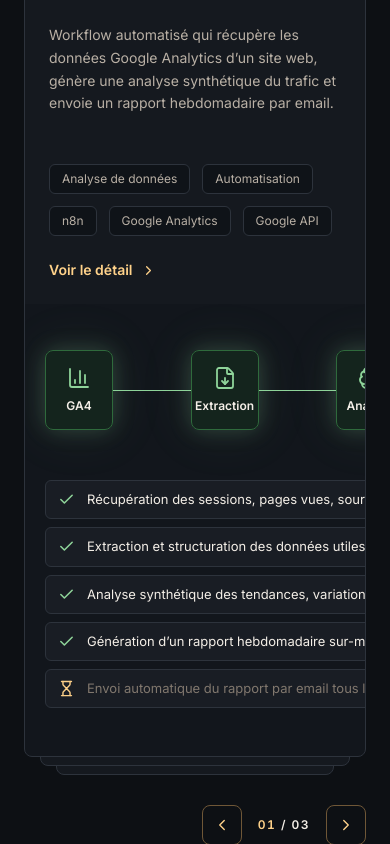
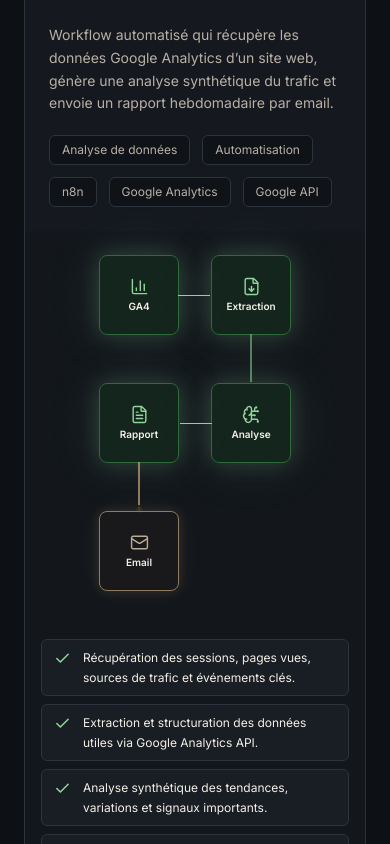
Before and after one commit to Alek6-dev/sixlab-portfolio, a Next.js app: page / in a window 390 px wide. Shown: the part 2820-3664 px from the top of the page. Built offline with nearby package versions, Linux system fonts and the light colour scheme.

Commit message:
Improve home responsive interactions

```diff
--- a/src/components/AutomationCard.tsx
+++ b/src/components/AutomationCard.tsx
@@ -75,9 +75,9 @@ export default function AutomationCard({ automation }: { automation: Automation
             </span>
           </div>
 
-          <p className="min-h-[108px] max-w-md text-sm leading-relaxed text-copy-muted">{automation.description}</p>
+          <p className="max-w-md text-sm leading-relaxed text-copy-muted lg:min-h-[108px]">{automation.description}</p>
 
-          <div className="mt-8 flex min-h-[68px] max-w-md flex-wrap content-start gap-3">
+          <div className="mt-5 flex min-h-[68px] max-w-md flex-wrap content-start gap-3 lg:mt-8">
             {automation.stack.map((item) => (
               <span
                 key={item}
@@ -88,13 +88,15 @@ export default function AutomationCard({ automation }: { automation: Automation
             ))}
           </div>
 
+          {automation.href && (
             <a
-            href={automation.href ?? '#automations'}
+              href={automation.href}
               className="mt-auto inline-flex items-center gap-2 pt-6 text-sm font-semibold text-brand-200 transition-colors group-hover:text-brand-100 hover:text-brand-100"
             >
               Voir le détail
               <ChevronRight size={15} strokeWidth={2} className="transition-transform group-hover:translate-x-1" />
             </a>
+          )}
         </div>
 
         <AutomationFlow automation={automation} />
@@ -156,7 +158,13 @@ function AutomationFlow({ automation }: { automation: Automation }) {
   }, [cycleMs, isInView])
 
   return (
-    <div ref={flowRef} className="automation-flow-scroll relative min-h-[452px] overflow-x-auto overflow-y-hidden bg-canvas/25 px-5 py-7 sm:px-8 lg:px-10">
+    <div ref={flowRef} className="bg-canvas/25">
+      <div className="px-4 py-6 sm:px-5 md:hidden">
+        <MobileAutomationFlow nodes={automation.flow.nodes} nodeStates={nodeStates} elapsedMs={elapsedMs} />
+        <MobileWorkflowTaskList nodes={automation.flow.nodes} nodeStates={nodeStates} />
+      </div>
+
+      <div className="automation-flow-scroll relative hidden min-h-[452px] overflow-x-auto overflow-y-hidden px-5 py-7 md:block sm:px-8 lg:px-10">
         <div className="relative mx-auto flex h-full min-w-[650px] max-w-3xl flex-col justify-center lg:min-w-0">
           <div className="flex items-center">
             {automation.flow.nodes.map((node, index) => {
@@ -185,6 +193,133 @@ function AutomationFlow({ automation }: { automation: Automation }) {
           <WorkflowTaskList nodes={automation.flow.nodes} nodeStates={nodeStates} />
         </div>
       </div>
+    </div>
+  )
+}
+
+function MobileAutomationFlow({
+  nodes,
+  nodeStates,
+  elapsedMs,
+}: {
+  nodes: Automation['flow']['nodes']
+  nodeStates: NodeState[]
+  elapsedMs: number
+}) {
+  return (
+    <div className="mx-auto grid w-fit grid-cols-[5rem_5rem] gap-x-8 gap-y-12">
+      {nodes.map((node, index) => {
+        const Icon = nodeIcons[node.id as keyof typeof nodeIcons] ?? FileText
+        const nodeState = nodeStates[index]
+        const position = getMobileNodePosition(index)
+        const isLast = index === nodes.length - 1
+        const edgeState = getEdgeState(index, elapsedMs, nodes.length)
+
+        return (
+          <div
+            key={node.id}
+            className={`relative flex h-20 w-20 min-w-0 flex-col items-center justify-center rounded-lg border px-2 text-center transition-all duration-300 ${animatedNodeStyles[nodeState]}`}
+            style={{
+              gridColumn: position.column,
+              gridRow: position.row,
+            }}
+          >
+            <Icon size={19} strokeWidth={1.8} />
+            <span className="mt-1 max-w-full text-[10px] font-semibold leading-tight text-copy">
+              {node.label}
+            </span>
+            {!isLast && <MobileFlowConnector index={index} state={edgeState} />}
+          </div>
+        )
+      })}
+    </div>
+  )
+}
+
+function MobileWorkflowTaskList({
+  nodes,
+  nodeStates,
+}: {
+  nodes: Automation['flow']['nodes']
+  nodeStates: NodeState[]
+}) {
+  return (
+    <div className="mt-12 grid gap-2">
+      {nodes.map((node, index) => {
+        const nodeState = nodeStates[index]
+
+        return (
+          <div
+            key={node.id}
+            className={`flex items-start gap-3 rounded-md border border-line bg-panel-muted/45 px-3 py-2 ${
+              nodeState === 'done' ? 'text-copy' : 'text-copy-faint'
+            }`}
+          >
+            <TaskStatusIcon state={nodeState} />
+            <p className="text-[12px] leading-relaxed">{node.task}</p>
+          </div>
+        )
+      })}
+    </div>
+  )
+}
+
+function MobileFlowConnector({ index, state }: { index: number; state: EdgeState }) {
+  const progress = `${state.progress * 100}%`
+
+  if (index % 4 === 0) {
+    return (
+      <span aria-hidden="true" className="absolute left-full top-1/2 h-px w-8 bg-line">
+        <span
+          className={`absolute inset-y-0 left-0 transition-[width,background-color] duration-200 ease-linear ${
+            state.isDone ? 'bg-status-live-text' : 'bg-brand-200'
+          }`}
+          style={{ width: progress }}
+        />
+        <span
+          className={`absolute top-1/2 h-1.5 w-1.5 -translate-x-1/2 -translate-y-1/2 rounded-full bg-brand-200 shadow-[0_0_18px_rgba(255,210,138,0.75)] transition-opacity duration-150 ${
+            state.isFilling ? 'opacity-100' : 'opacity-0'
+          }`}
+          style={{ left: progress }}
+        />
+      </span>
+    )
+  }
+
+  if (index % 4 === 1 || index % 4 === 3) {
+    return (
+      <span aria-hidden="true" className="absolute left-1/2 top-[calc(100%)] h-12 w-px -translate-x-1/2 bg-line">
+        <span
+          className={`absolute inset-x-0 top-0 transition-[height,background-color] duration-200 ease-linear ${
+            state.isDone ? 'bg-status-live-text' : 'bg-brand-200'
+          }`}
+          style={{ height: progress }}
+        />
+        <span
+          className={`absolute left-1/2 h-1.5 w-1.5 -translate-x-1/2 -translate-y-1/2 rounded-full bg-brand-200 shadow-[0_0_18px_rgba(255,210,138,0.75)] transition-opacity duration-150 ${
+            state.isFilling ? 'opacity-100' : 'opacity-0'
+          }`}
+          style={{ top: progress }}
+        />
+      </span>
+    )
+  }
+
+  return (
+    <span aria-hidden="true" className="absolute right-full top-1/2 h-px w-8 bg-line">
+      <span
+        className={`absolute inset-y-0 right-0 transition-[width,background-color] duration-200 ease-linear ${
+          state.isDone ? 'bg-status-live-text' : 'bg-brand-200'
+        }`}
+        style={{ width: progress }}
+      />
+      <span
+        className={`absolute top-1/2 h-1.5 w-1.5 translate-x-1/2 -translate-y-1/2 rounded-full bg-brand-200 shadow-[0_0_18px_rgba(255,210,138,0.75)] transition-opacity duration-150 ${
+          state.isFilling ? 'opacity-100' : 'opacity-0'
+        }`}
+        style={{ right: progress }}
+      />
+    </span>
   )
 }
 
@@ -286,6 +421,21 @@ function getNodeState(index: number, elapsedMs: number): NodeState {
   return 'done'
 }
 
+function getMobileNodePosition(index: number) {
+  const positions = [
+    { column: '1', row: '1' },
+    { column: '2', row: '1' },
+    { column: '2', row: '2' },
+    { column: '1', row: '2' },
+    { column: '1', row: '3' },
+  ]
+
+  return positions[index] ?? {
+    column: index % 2 === 0 ? '1' : '2',
+    row: String(Math.floor(index / 2) + 1),
+  }
+}
+
 function getEdgeState(index: number, elapsedMs: number, nodeCount: number): EdgeState {
   if (index >= nodeCount - 1) {
     return { progress: 0, isFilling: false, isDone: false }
--- a/src/components/AutomationSection.tsx
+++ b/src/components/AutomationSection.tsx
@@ -1,6 +1,7 @@
 'use client'
 
 import { useEffect, useRef, useState } from 'react'
+import type { TouchEvent } from 'react'
 import { ChevronLeft, ChevronRight } from 'lucide-react'
 import type { Automation } from '@/data/automations'
 import AutomationCard from '@/components/AutomationCard'
@@ -10,6 +11,8 @@ export default function AutomationSection({ automations }: { automations: Automa
   const [leavingCard, setLeavingCard] = useState<{ automation: Automation; id: number } | null>(null)
   const animationIdRef = useRef(0)
   const leaveTimeoutRef = useRef<ReturnType<typeof setTimeout> | null>(null)
+  const touchStartXRef = useRef<number | null>(null)
+  const touchSwipedRef = useRef(false)
   const hasPagination = automations.length > 1
   const activeAutomation = automations[activeIndex]
   const stackedAutomations = automations.slice(activeIndex + 1)
@@ -50,11 +53,50 @@ export default function AutomationSection({ automations }: { automations: Automa
     navigateTo((activeIndex + 1) % automations.length)
   }
 
+  function handleTouchStart(event: TouchEvent<HTMLDivElement>) {
+    touchStartXRef.current = event.touches[0]?.clientX ?? null
+    touchSwipedRef.current = false
+  }
+
+  function handleTouchEnd(event: TouchEvent<HTMLDivElement>) {
+    if (!hasPagination || touchStartXRef.current === null) return
+
+    const endX = event.changedTouches[0]?.clientX
+    if (endX === undefined) return
+
+    const deltaX = endX - touchStartXRef.current
+    touchStartXRef.current = null
+
+    if (Math.abs(deltaX) < 48) return
+
+    touchSwipedRef.current = true
+    if (deltaX < 0) {
+      goToNext()
+    } else {
+      goToPrevious()
+    }
+
+    window.setTimeout(() => {
+      touchSwipedRef.current = false
+    }, 120)
+  }
+
   if (!activeAutomation) return null
 
   return (
     <div>
-      <div className="relative" style={{ paddingBottom: stackPaddingPx }}>
+      <div
+        className="relative touch-pan-y"
+        style={{ paddingBottom: stackPaddingPx }}
+        onTouchStart={handleTouchStart}
+        onTouchEnd={handleTouchEnd}
+        onClickCapture={(event) => {
+          if (touchSwipedRef.current) {
+            event.preventDefault()
+            event.stopPropagation()
+          }
+        }}
+      >
         {hasPagination && (
           <div
             aria-hidden="true"
--- a/src/components/ContactSection.tsx
+++ b/src/components/ContactSection.tsx
@@ -27,7 +27,7 @@ const contactCopy = {
 }
 
 const contactButtonBaseClassName =
-  'flex h-20 w-20 items-center justify-center rounded-lg border transition-colors focus-visible:outline-none focus-visible:ring-2'
+  'flex h-14 w-14 items-center justify-center rounded-lg border transition-colors focus-visible:outline-none focus-visible:ring-2 sm:h-20 sm:w-20'
 
 const contactButtonNeutralClassName =
   `${contactButtonBaseClassName} border-line bg-canvas/35 text-copy-muted hover:border-brand-300/70 hover:text-brand-200 focus-visible:ring-brand-200/50`
@@ -46,7 +46,7 @@ export default function ContactSection({ variant = 'home' }: { variant?: Contact
           </div>
 
           <div className="lg:ml-auto">
-            <div className="flex flex-wrap items-center gap-3 sm:gap-4 lg:justify-end">
+            <div className="flex items-center gap-2 sm:gap-4 lg:justify-end">
               <button
                 type="button"
                 onClick={openContactChat}
@@ -57,7 +57,7 @@ export default function ContactSection({ variant = 'home' }: { variant?: Contact
                 aria-label="Envoyer un message"
                 className={`${contactButtonBaseClassName} border-line bg-canvas/35 text-copy-muted hover:border-brand-300/70 hover:text-brand-200 focus-visible:ring-brand-200/50`}
               >
-                <MessageCircleMore size={34} strokeWidth={1.8} />
+                <MessageCircleMore className="h-6 w-6 sm:h-[34px] sm:w-[34px]" strokeWidth={1.8} />
               </button>
 
               <a
@@ -71,7 +71,7 @@ export default function ContactSection({ variant = 'home' }: { variant?: Contact
                 aria-label="LinkedIn"
                 className={contactButtonNeutralClassName}
               >
-                <LinkedInIcon className="h-8 w-8" />
+                <LinkedInIcon className="h-6 w-6 sm:h-8 sm:w-8" />
               </a>
 
               <a
@@ -85,7 +85,7 @@ export default function ContactSection({ variant = 'home' }: { variant?: Contact
                 aria-label="GitHub"
                 className={contactButtonNeutralClassName}
               >
-                <GitHubIcon className="h-8 w-8" />
+                <GitHubIcon className="h-6 w-6 sm:h-8 sm:w-8" />
               </a>
 
               <button
@@ -98,7 +98,7 @@ export default function ContactSection({ variant = 'home' }: { variant?: Contact
                 aria-label="Réserver un créneau bientôt disponible"
                 className={`${contactButtonBaseClassName} relative cursor-not-allowed border-line bg-canvas/20 text-copy-faint/55 hover:border-brand-300/40 hover:text-brand-200/65 focus-visible:ring-brand-200/30`}
               >
-                <CalendarClock size={34} strokeWidth={1.8} />
+                <CalendarClock className="h-6 w-6 sm:h-[34px] sm:w-[34px]" strokeWidth={1.8} />
                 <span className="absolute -bottom-2.5 left-1/2 -translate-x-1/2 rounded-full border border-line bg-panel px-2 py-0.5 text-[10px] font-medium text-copy-faint">
                   bientot
                 </span>
@@ -107,7 +107,7 @@ export default function ContactSection({ variant = 'home' }: { variant?: Contact
 
             <p
               aria-live="polite"
-              className={`mt-5 min-h-5 text-center text-xs font-normal text-brand-200 transition-all duration-200 lg:text-right ${
+              className={`mt-5 min-h-5 text-left text-xs font-normal text-brand-200 transition-all duration-200 lg:text-right ${
                 contactHint ? 'translate-y-0 opacity-100' : '-translate-y-1 opacity-0'
               }`}
             >
--- a/src/components/ProductProjectsCarousel.tsx
+++ b/src/components/ProductProjectsCarousel.tsx
@@ -1,6 +1,7 @@
 'use client'
 
 import { useEffect, useRef, useState } from 'react'
+import type { TouchEvent } from 'react'
 import { ChevronLeft, ChevronRight } from 'lucide-react'
 import type { Project } from '@/data/projects'
 import { ProductProjectCard } from '@/components/ProjectCards'
@@ -16,6 +17,8 @@ function getVisibleProjectCount() {
 
 export default function ProductProjectsCarousel({ projects }: { projects: Project[] }) {
   const trackRef = useRef<HTMLDivElement>(null)
+  const touchStartXRef = useRef<number | null>(null)
+  const touchSwipedRef = useRef(false)
   const [startIndex, setStartIndex] = useState(0)
   const [slideStepPx, setSlideStepPx] = useState(0)
   const [visibleProjectCount, setVisibleProjectCount] = useState(desktopProjectCount)
@@ -66,12 +69,50 @@ export default function ProductProjectsCarousel({ projects }: { projects: Projec
     setStartIndex((current) => (current + 1) % pageCount)
   }
 
+  function handleTouchStart(event: TouchEvent<HTMLDivElement>) {
+    touchStartXRef.current = event.touches[0]?.clientX ?? null
+    touchSwipedRef.current = false
+  }
+
+  function handleTouchEnd(event: TouchEvent<HTMLDivElement>) {
+    if (!hasPagination || touchStartXRef.current === null) return
+
+    const endX = event.changedTouches[0]?.clientX
+    if (endX === undefined) return
+
+    const deltaX = endX - touchStartXRef.current
+    touchStartXRef.current = null
+
+    if (Math.abs(deltaX) < 48) return
+
+    touchSwipedRef.current = true
+    if (deltaX < 0) {
+      goToNext()
+    } else {
+      goToPrevious()
+    }
+
+    window.setTimeout(() => {
+      touchSwipedRef.current = false
+    }, 120)
+  }
+
   return (
     <div>
-      <div className="overflow-hidden">
+      <div
+        className="overflow-hidden"
+        onTouchStart={handleTouchStart}
+        onTouchEnd={handleTouchEnd}
+        onClickCapture={(event) => {
+          if (touchSwipedRef.current) {
+            event.preventDefault()
+            event.stopPropagation()
+          }
+        }}
+      >
         <div
           ref={trackRef}
-          className="flex gap-6 transition-transform duration-500 ease-out"
+          className="flex touch-pan-y gap-6 transition-transform duration-500 ease-out"
           style={{ transform: `translateX(-${startIndex * slideStepPx}px)` }}
         >
           {projects.map((project) => (
```
Lines whose indentation alone changed are shown as unchanged.
